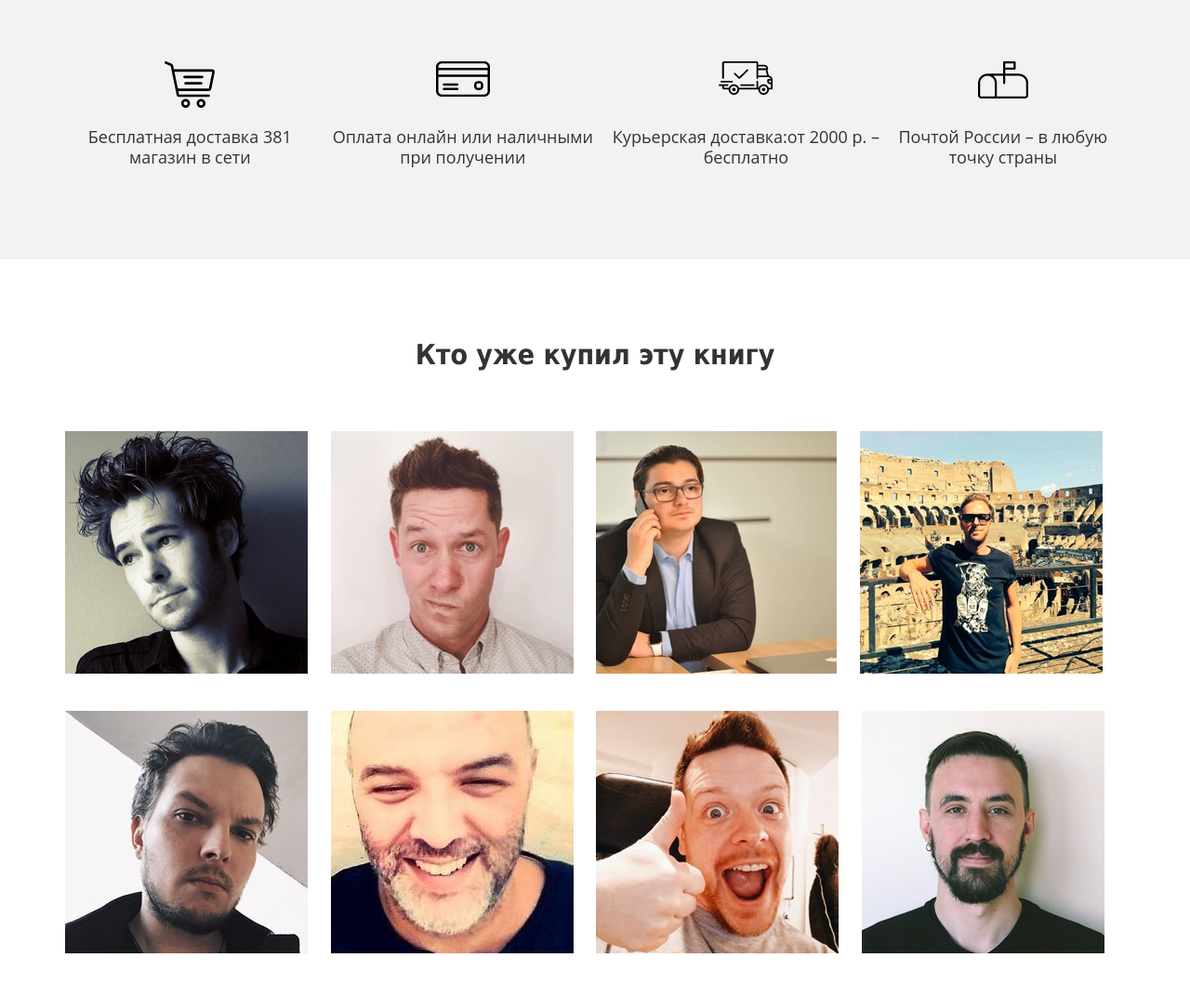
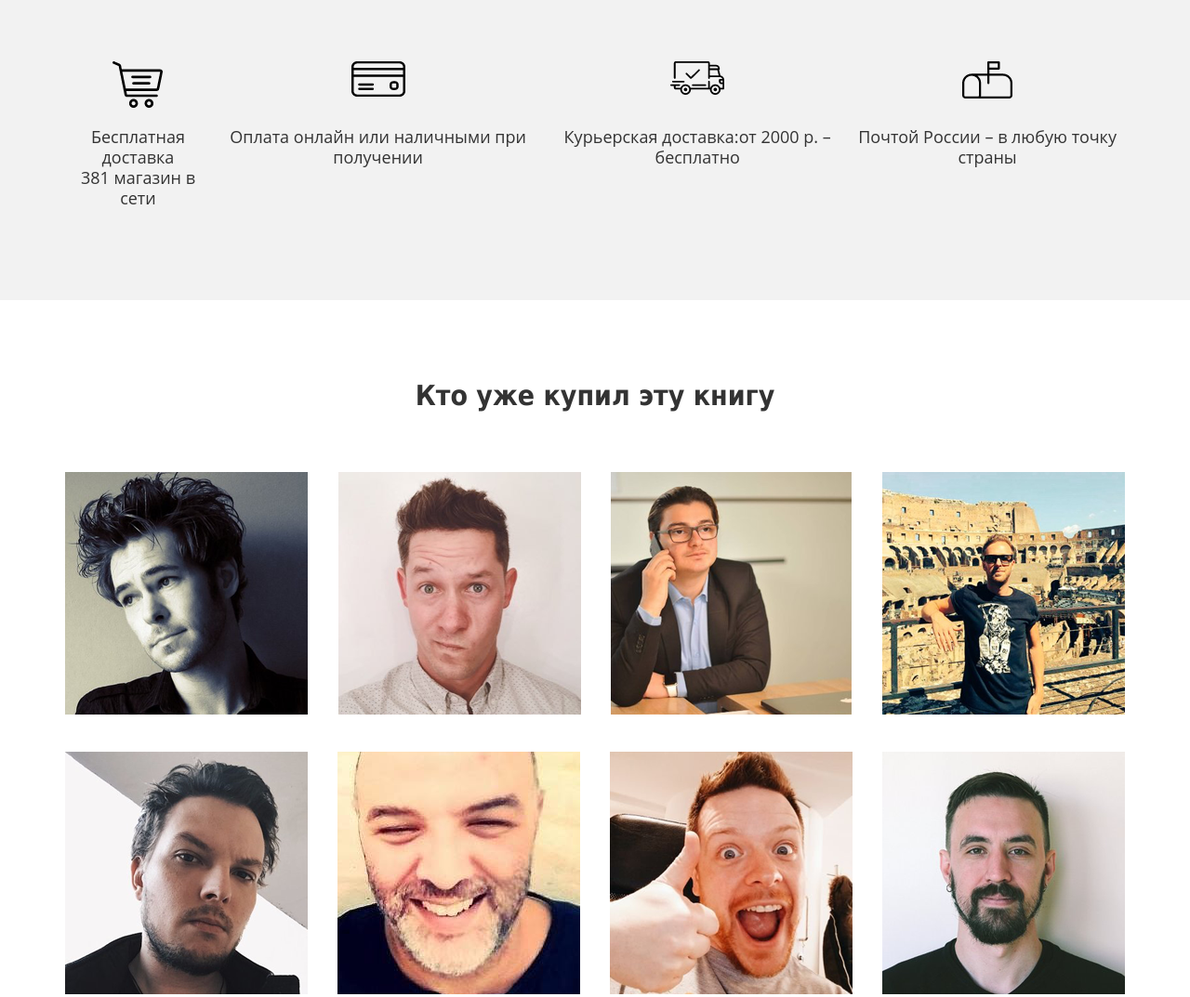
Before and after one commit to insomniata/simple_page, a plain HTML site: page index.html in a window 1280 px wide. Shown: the part 940-2013 px from the top of the page at 93% size. Drawn offline with Linux system fonts and the light colour scheme.

Commit message:
Кривые inline-blockes исправлены на нормальный flex-box

```diff
--- a/css/style.css
+++ b/css/style.css
@@ -1,10 +1,11 @@
 body{
     font-family: Tahoma;
+    font-size: 10px;
     color: #000000;
 }
 .container{
-width: 1140px;
-margin: 0 auto;
+    width: 1140px;
+    margin: 0 auto;
 }
 .header{
     padding:77px 0 96px 0;
@@ -20,7 +21,7 @@ margin: 0 auto;
     width: 54%;
 }
 .header-text__title{
-    font-size: 48px;
+    font-size: 4.8em;
     font-weight: 700;
     margin-bottom: 15px;
 }
@@ -73,7 +74,6 @@ margin: 0 auto;
 }
 .features-wrap{
     display: flex;
-
 }
 .feature_block{
 }
@@ -101,11 +101,13 @@ margin: 0 auto;
     text-align: center;
     margin-bottom: 69px;
 }
+
+.fotos_row_1,.fotos_row_2{
+    display: flex;
+    justify-content: space-between;
+    align-content: flex-start;
+}
 .foto{
-    max-width: 261px;
-    max-height: 261px;
-    display: inline-block;
     margin-bottom: 40px;
-    margin-right:20px;
-    vertical-align: middle;
+
 }
--- a/index.html
+++ b/index.html
@@ -37,9 +37,8 @@
                 <div class="feature-block">
                     <div class="feature-block__img">
                         <img src="img/Shopping_cart.png" alt="Shopping cart"> </div>
-                    <div class="feature-block__txt">
-                        Бесплатная доставка 381 магазин в сети
-                    </div>
+                    <div class="feature-block__txt">Бесплатная доставка</div>
+                    <div class="feature-block__txt">381 магазин в сети</div>
                 </div>
                 <div class="feature-block">
                     <div class="feature-block__img">
@@ -70,6 +69,7 @@
         <div class="container">
             <h2 class="footer-title">Кто уже купил эту книгу</h2>
             <div class="fotos">
+                <div class="fotos_row_1">
                     <div class="foto">
                         <img src="img/foto_1.png" alt="Покупатель">
                     </div>
@@ -82,6 +82,8 @@
                     <div class="foto">
                         <img src="img/foto_4.png" alt="Покупатель">
                     </div>
+                </div>
+                <div class="fotos_row_2">
                     <div class="foto">
                         <img src="img/foto_5.png" alt="Покупатель">
                     </div>
@@ -93,6 +95,7 @@
                     </div>
                     <div class="foto">
                         <img src="img/foto_8.png" alt="Покупатель">
+                    </div>
                 </div>
 
             </div>
```
Lines whose indentation alone changed are shown as unchanged.
